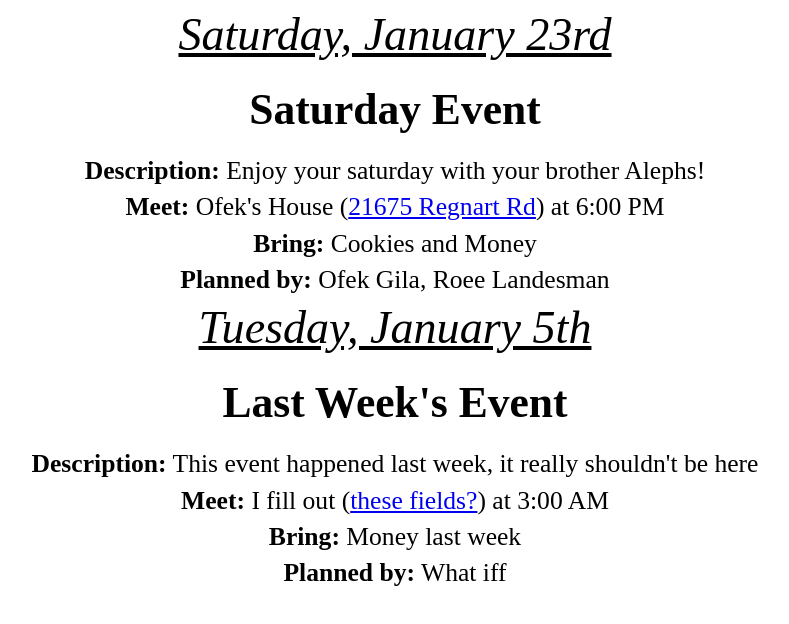
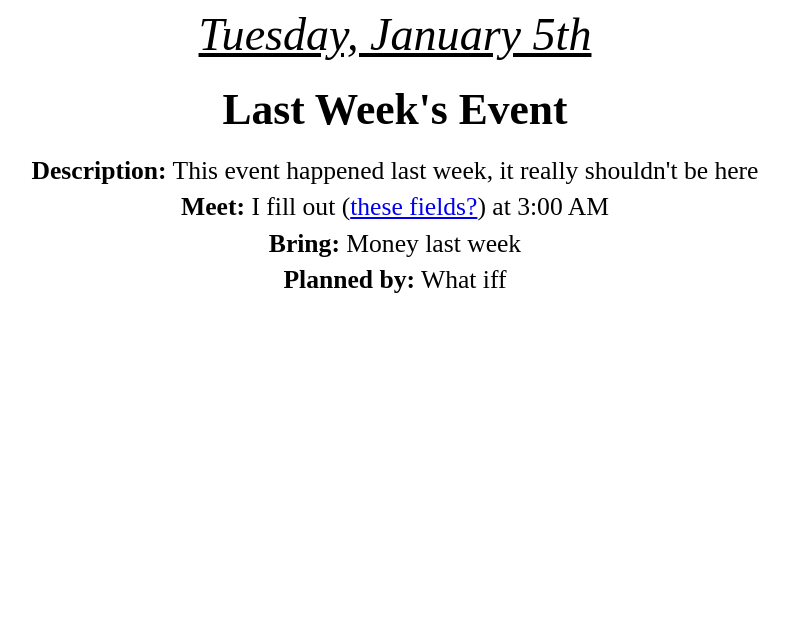
Before and after one commit to ramonaza/RamonFeed, a plain HTML site: page index.html in a window 1280 px wide. Shown: the whole page, without its empty margins (245-1034 px from the left). Drawn offline with Linux system fonts and the light colour scheme.

Commit message:
Update Event Feed HTML

```diff
--- a/index.html
+++ b/index.html
@@ -1,18 +1,4 @@
 <div class="css-events-list">
-  <div class="event">
-    <p class="event-date"><u>Saturday, January 23rd</u>
-    </p>
-    <p class="event-title"><b>Saturday Event</b>
-    </p>
-    <div class="event-details">
-      <p class="event-description"><strong>Description:</strong> Enjoy your saturday with your brother Alephs!</p>
-      <p
-      class="event-meet"><strong>Meet:</strong> Ofek's House (<a target="_blank" href="https://maps.google.com/?q=21675 Regnart Rd">21675 Regnart Rd</a>)
-        at 6:00 PM</p>
-        <p class="event-bring"><strong>Bring:</strong> Cookies and Money</p>
-        <p class="planned_by"><strong>Planned by:</strong> Ofek Gila, Roee Landesman</p>
-    </div>
-  </div>
   <div class="event">
     <p class="event-date"><u>Tuesday, January 5th</u>
     </p>
```
